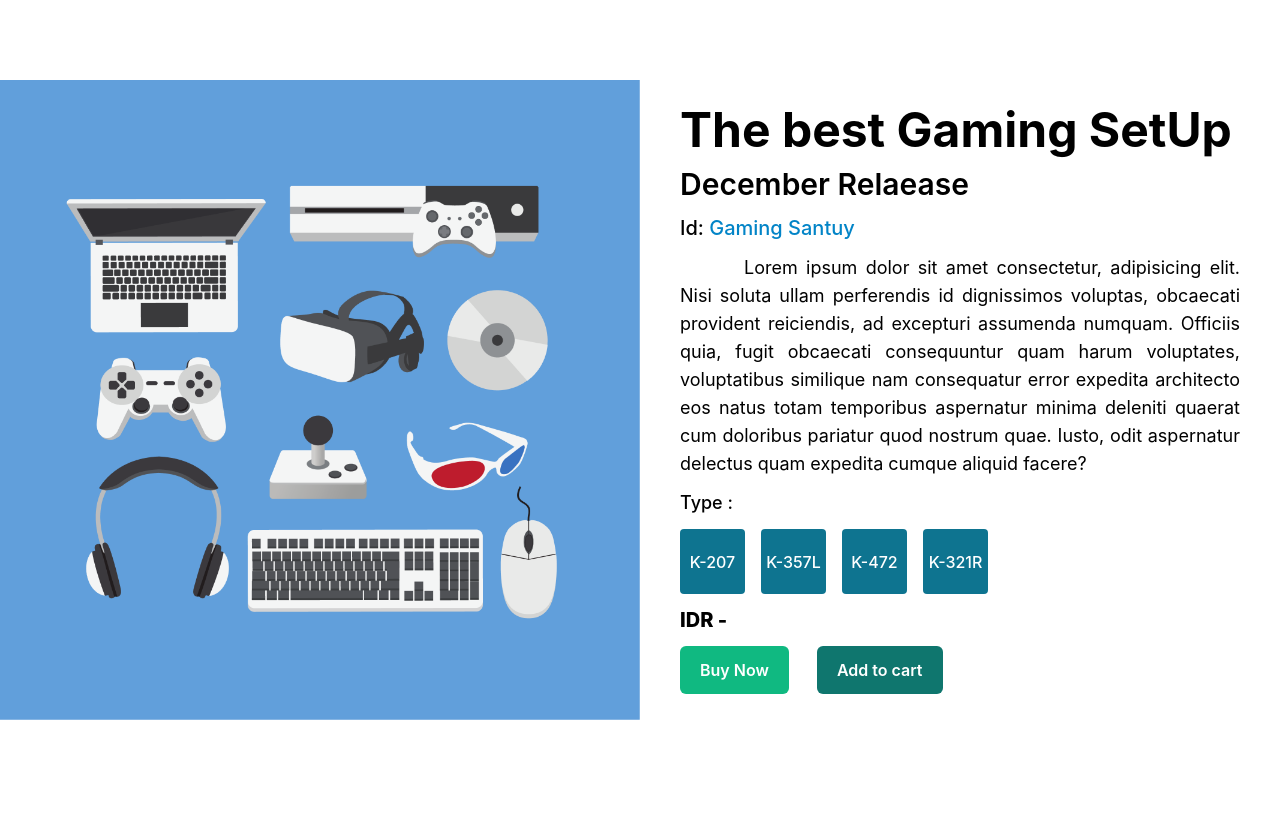
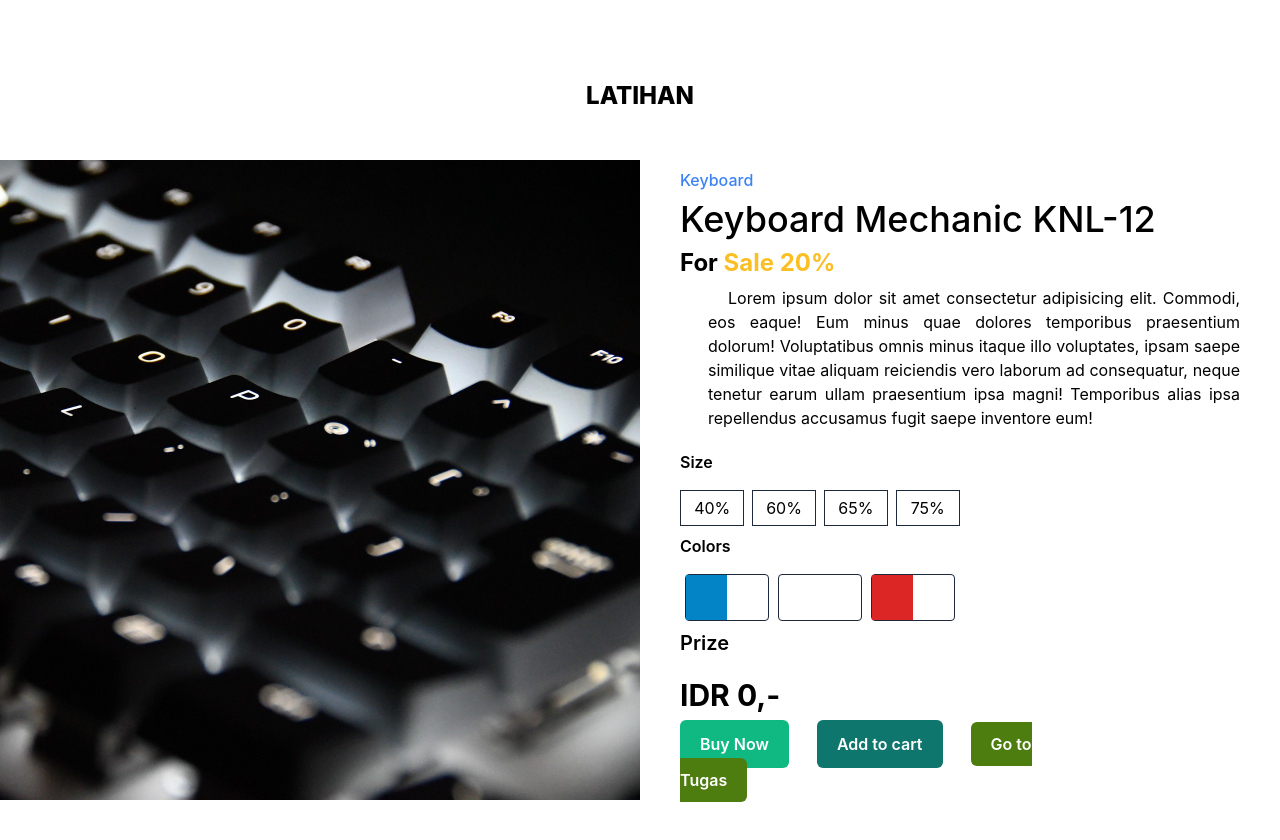
Before and after one commit to muhammadalief19/workshop-desain-web-reactjs, a React (Create React App) app: page /latihan in a window 1280 px wide. Shown: the top 840 px of the page. Before the commit the page ends 800 px from the top, so only its background shows below. Built offline with nearby package versions, Linux system fonts and the light colour scheme.

Commit message:
menambah page latihan

```diff
--- a/package.json
+++ b/package.json
@@ -8,6 +8,7 @@
     "@testing-library/user-event": "^13.5.0",
     "react": "^18.2.0",
     "react-dom": "^18.2.0",
+    "react-router-dom": "^6.4.2",
     "react-scripts": "5.0.1",
     "web-vitals": "^2.1.4"
   },
--- a/src/App.js
+++ b/src/App.js
@@ -1,10 +1,16 @@
-import logo from './logo.svg';
 import './App.css';
 import Card from './components/Card';
+import { BrowserRouter, Routes, Route } from 'react-router-dom';
+import Card2 from './components/Card2';
 function App() {
   return (
-    <div class="w-full">
-      <Card />
+    <div class="w-full py-20">
+      <BrowserRouter>
+        <Routes>
+          <Route path="/" element={<Card />} />
+          <Route path="latihan" element={<Card2 />} />
+        </Routes>
+      </BrowserRouter>
     </div>
   );
 }
--- a/src/components/Card.jsx
+++ b/src/components/Card.jsx
@@ -1,5 +1,6 @@
 import img1 from '../img/img-1.png';
 import { useState } from 'react';
+import { Link } from 'react-router-dom';
 export default function Card() {
   const [prize, setPrize] = useState('-');
   function k207() {
@@ -19,7 +20,14 @@ export default function Card() {
     setPrize('-');
   };
   return (
-    <div className="w-full flex h-screen justify-center items-center">
+    <div className="w-full grid grid-flow-row gap-y-10 justify-center items-center">
+      {/* title */}
+      <div className="container h-10 box-border ">
+        <p className="text-2xl text-center font-extrabold">TUGAS</p>
+      </div>
+      {/* title */}
+
+      {/* card-1 */}
       <div className="container grid grid-cols-2">
         <div className="w-full">
           <img src={img1} alt="" className="" />
@@ -51,16 +59,20 @@ export default function Card() {
             </div>
           </div>
           <div className="">
-            <p className="text-xl font-extrabold">IDR {prize}</p>
+            <p className="text-3xl font-extrabold">IDR {prize}</p>
           </div>
           <div className="">
             <button className="px-5 py-3 bg-emerald-500 hover:bg-emerald-700 duration-200 transition-all font-semibold text-white rounded-md">Buy Now</button>
             <button className="px-5 py-3 bg-teal-700 hover:bg-emerald-900 duration-200 transition-all  ml-7 font-semibold text-white rounded-md" onClick={addToCard}>
               Add to cart
             </button>
+            <Link to="latihan" className="px-5 py-3 bg-lime-700 hover:bg-lime-900 duration-200 transition-all  ml-7 font-semibold text-white rounded-md">
+              Go to Latihan
+            </Link>
           </div>
         </div>
       </div>
+      {/* card-1*/}
     </div>
   );
 }
--- /dev/null
+++ b/src/components/Card2.jsx
@@ -0,0 +1,157 @@
+import { useState } from 'react';
+import { useRef } from 'react';
+import { Link } from 'react-router-dom';
+import Img2 from '../img/img-2.jpg';
+function Card2() {
+  let [btn1, setBtn1] = useState(false);
+  let [btn2, setBtn2] = useState(false);
+  let [btn3, setBtn3] = useState(false);
+  let [sz1, setSz1] = useState(false);
+  let [sz2, setSz2] = useState(false);
+  let [sz3, setSz3] = useState(false);
+  let [sz4, setSz4] = useState(false);
+  let [prize, setPrize] = useState(0);
+  function size1() {
+    setPrize(230000);
+    setSz1((sz1 = !sz1));
+    setSz2(false);
+    setSz3(false);
+    setSz4(false);
+  }
+  function size2() {
+    setPrize(295000);
+    setSz1(false);
+    setSz2((sz2 = !sz2));
+    setSz3(false);
+    setSz4(false);
+  }
+  function size3() {
+    setPrize(327000);
+    setSz1(false);
+    setSz2(false);
+    setSz3((sz3 = !sz3));
+    setSz4(false);
+  }
+  function size4() {
+    setPrize(379000);
+    setSz1(false);
+    setSz2(false);
+    setSz3(false);
+    setSz4((sz4 = !sz4));
+  }
+  function color1() {
+    setBtn1((btn1 = !btn1));
+    setBtn2(false);
+    setBtn3(false);
+  }
+
+  function color2() {
+    setBtn1(false);
+    setBtn2((btn2 = !btn2));
+    setBtn3(false);
+  }
+
+  function color3() {
+    setBtn2(false);
+    setBtn1(false);
+    setBtn3((btn3 = !btn3));
+  }
+
+  const addToCard = () => {
+    alert('Produk Telah Di tambahkan ke keranjang');
+    setPrize(0);
+  };
+  return (
+    <div className="w-full grid grid-flow-row gap-y-10 justify-center items-center">
+      {/* title */}
+      <div className="container h-10 box-border ">
+        <p className="text-2xl text-center font-extrabold">LATIHAN</p>
+      </div>
+      {/* title */}
+
+      {/* card-2 */}
+      <div className="container grid grid-cols-2">
+        <div className="">
+          <img src={Img2} alt="" className="" />
+        </div>
+        <div className="w-full px-10 flex flex-col justify-evenly">
+          <p className="font-medium text-blue-500">Keyboard</p>
+          <p className="font-medium text-4xl">Keyboard Mechanic KNL-12</p>
+          <p className="font-bold text-2xl">
+            For <span className="text-amber-400 hover:text-amber-500 duration-300 transition-all ease-in-out cursor-pointer">Sale 20%</span>
+          </p>
+          <p className="mb-3 ml-7 indent-5 text-justify">
+            Lorem ipsum dolor sit amet consectetur adipisicing elit. Commodi, eos eaque! Eum minus quae dolores temporibus praesentium dolorum! Voluptatibus omnis minus itaque illo voluptates, ipsam saepe similique vitae aliquam reiciendis
+            vero laborum ad consequatur, neque tenetur earum ullam praesentium ipsa magni! Temporibus alias ipsa repellendus accusamus fugit saepe inventore eum!
+          </p>
+          <div className="w-full">
+            <p className="font-semibold mb-4">Size</p>
+            <div className="w-1/2 flex justify-between">
+              <div className={`w-[23%] aspect-video flex justify-center items-center border border-slate-800 cursor-pointer  ${sz1 ? 'active' : ''}`} onClick={size1}>
+                40%
+              </div>
+              <div className={`w-[23%] aspect-video flex justify-center items-center border border-slate-800 cursor-pointer  ${sz2 ? 'active' : ''}`} onClick={size2}>
+                60%
+              </div>
+              <div className={`w-[23%] aspect-video flex justify-center items-center border border-slate-800 cursor-pointer  ${sz3 ? 'active' : ''}`} onClick={size3}>
+                65%
+              </div>
+              <div className={`w-[23%] aspect-video flex justify-center items-center border border-slate-800 cursor-pointer  ${sz4 ? 'active' : ''}`} onClick={size4}>
+                75%
+              </div>
+            </div>
+          </div>
+          <div className="w-full">
+            <p className="font-semibold mb-4">Colors</p>
+            <div className="w-1/2 flex justify-around">
+              <div className="w-[30%] aspect-video border border-slate-800 grid grid-cols-2 relative cursor-pointer rounded" onClick={color1}>
+                <div className={`absolute w-full h-full bg-slate-600 bg-opacity-75 justify-center items-center text-white ${btn1 ? 'flex' : 'hidden'}`}>
+                  <svg xmlns="http://www.w3.org/2000/svg" fill="none" viewBox="0 0 24 24" stroke-width="1.5" stroke="currentColor" class="w-6 h-6">
+                    <path stroke-linecap="round" stroke-linejoin="round" d="M9 12.75L11.25 15 15 9.75M21 12a9 9 0 11-18 0 9 9 0 0118 0z" />
+                  </svg>
+                </div>
+                <div className="w-full h-full bg-sky-600 aspect-video"></div>
+                <div className="w-full h-full aspect-video"></div>
+              </div>
+
+              <div className="w-[30%] aspect-video flex justify-center items-center border border-slate-800 relative cursor-pointer rounded" onClick={color2}>
+                <div id="btn2" className={`absolute w-full h-full bg-slate-600 bg-opacity-75 justify-center items-center text-white ${btn2 ? 'flex' : 'hidden'}`}>
+                  <svg xmlns="http://www.w3.org/2000/svg" fill="none" viewBox="0 0 24 24" stroke-width="1.5" stroke="currentColor" class="w-6 h-6">
+                    <path stroke-linecap="round" stroke-linejoin="round" d="M9 12.75L11.25 15 15 9.75M21 12a9 9 0 11-18 0 9 9 0 0118 0z" />
+                  </svg>
+                </div>
+              </div>
+
+              <div className="w-[30%] aspect-video border border-slate-800 relative grid grid-cols-2 cursor-pointer rounded" onClick={color3}>
+                <div id="btn3" className={`absolute w-full h-full bg-slate-600 bg-opacity-75 justify-center items-center text-white ${btn3 ? 'flex' : 'hidden'}`}>
+                  <svg xmlns="http://www.w3.org/2000/svg" fill="none" viewBox="0 0 24 24" stroke-width="1.5" stroke="currentColor" class="w-6 h-6">
+                    <path stroke-linecap="round" stroke-linejoin="round" d="M9 12.75L11.25 15 15 9.75M21 12a9 9 0 11-18 0 9 9 0 0118 0z" />
+                  </svg>
+                </div>
+                <div className="w-full h-full bg-red-600 aspect-video"></div>
+                <div className="w-full h-full aspect-video"></div>
+              </div>
+              {/*  */}
+            </div>
+          </div>
+          <div className="w-full">
+            <p className="text-xl font-semibold mb-5">Prize</p>
+            <p className="text-3xl font-bold">IDR {prize},-</p>
+          </div>
+          <div className="w-3/4">
+            <button className="px-5 py-3 bg-emerald-500 hover:bg-emerald-700 duration-200 transition-all font-semibold text-white rounded-md">Buy Now</button>
+            <button className="px-5 py-3 bg-teal-700 hover:bg-emerald-900 duration-200 transition-all  ml-7 font-semibold text-white rounded-md" onClick={addToCard}>
+              Add to cart
+            </button>
+            <Link to="/" className="px-5 py-3 bg-lime-700 hover:bg-lime-900 duration-200 transition-all  ml-7 font-semibold text-white rounded-md ">
+              Go to Tugas
+            </Link>
+          </div>
+        </div>
+      </div>
+      {/* card-2 */}
+    </div>
+  );
+}
+
+export default Card2;
--- a/src/index.css
+++ b/src/index.css
@@ -12,3 +12,7 @@ body {
 code {
   font-family: source-code-pro, Menlo, Monaco, Consolas, 'Courier New', monospace;
 }
+
+.active {
+  @apply bg-slate-800 text-white;
+}
```
Also changed, not shown: src/img/img-2.jpg (added), 1 other file (tests, documents, lock files or other folders).
